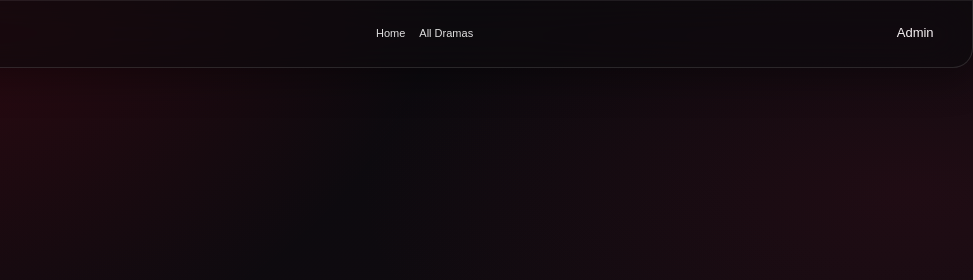
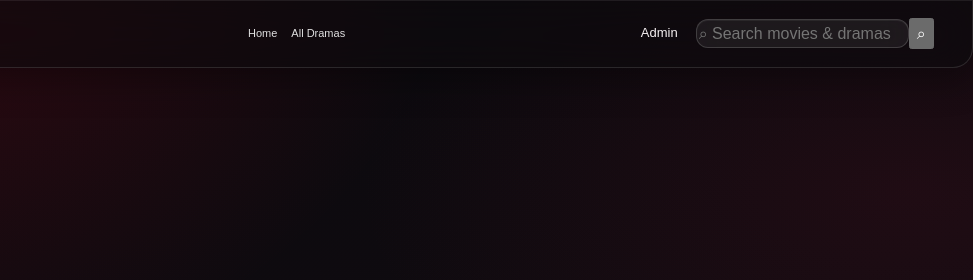
Before and after one commit to shehabkabir394-collab/chineverse, a plain HTML site: page series.html in a window 1280 px wide. Shown: the top 280 px of the page, 307-1280 px from the left. Drawn offline with nearby package versions, Linux system fonts and the light colour scheme.

Commit message:
Add global header search to all pages

```diff
--- a/series.html
+++ b/series.html
@@ -1,5 +1,5 @@
 <!doctype html>
 <html lang="en"><head><link rel="icon" type="image/svg+xml" href="favicon.svg"><meta charset="utf-8"><meta name="viewport" content="width=device-width,initial-scale=1"><title>Drama Details — MovieStream BD</title><link rel="stylesheet" href="css/style.css"><link rel="stylesheet" href="css/only-drama.css"><script src="https://cdn.jsdelivr.net/npm/@supabase/supabase-js@2"></script><script defer src="js/config.js"></script><script defer src="js/player.js"></script><script defer src="js/providers/8stream-adapter.js"></script><script defer src="js/series.js"></script><link rel="stylesheet" href="css/liquid-glass-red.css"></head>
-<body><header class="topbar"><a class="brand" href="./"><img src="images/moviestreambd-logo.svg" alt="MovieStreamBD" style="display:block;width:clamp(145px,19vw,220px);height:auto;max-height:48px;object-fit:contain"></a><nav><a href="./">Home</a><a href="./#movieApiCatalog">All Dramas</a></nav><div class="actions"><a href="admin.html">Admin</a></div></header>
+<body><header class="topbar"><a class="brand" href="./"><img src="images/moviestreambd-logo.svg" alt="MovieStreamBD" style="display:block;width:clamp(145px,19vw,220px);height:auto;max-height:48px;object-fit:contain"></a><nav><a href="./">Home</a><a href="./#movieApiCatalog">All Dramas</a></nav><div class="actions"><a href="admin.html">Admin</a></div><form class="site-global-search" action="catalog.html" method="get" role="search"><input id="siteGlobalSearch" name="q" type="search" placeholder="⌕ Search movies &amp; dramas..." aria-label="Search movies and dramas"><button type="submit" aria-label="Search">⌕</button></form></header>
 <main class="detail"><a href="./#catalog">← Back to MovieStream BD</a><div id="seriesDetail">Loading series…</div></main>
 <footer><a class="brand" href="./"><img src="images/moviestreambd-logo.svg" alt="MovieStreamBD" style="display:block;width:clamp(145px,19vw,220px);height:auto;max-height:48px;object-fit:contain"></a><span>MovieStream BD · Asian stories worth discovering.</span><a href="privacy.html">Privacy</a></footer></body></html>
```
